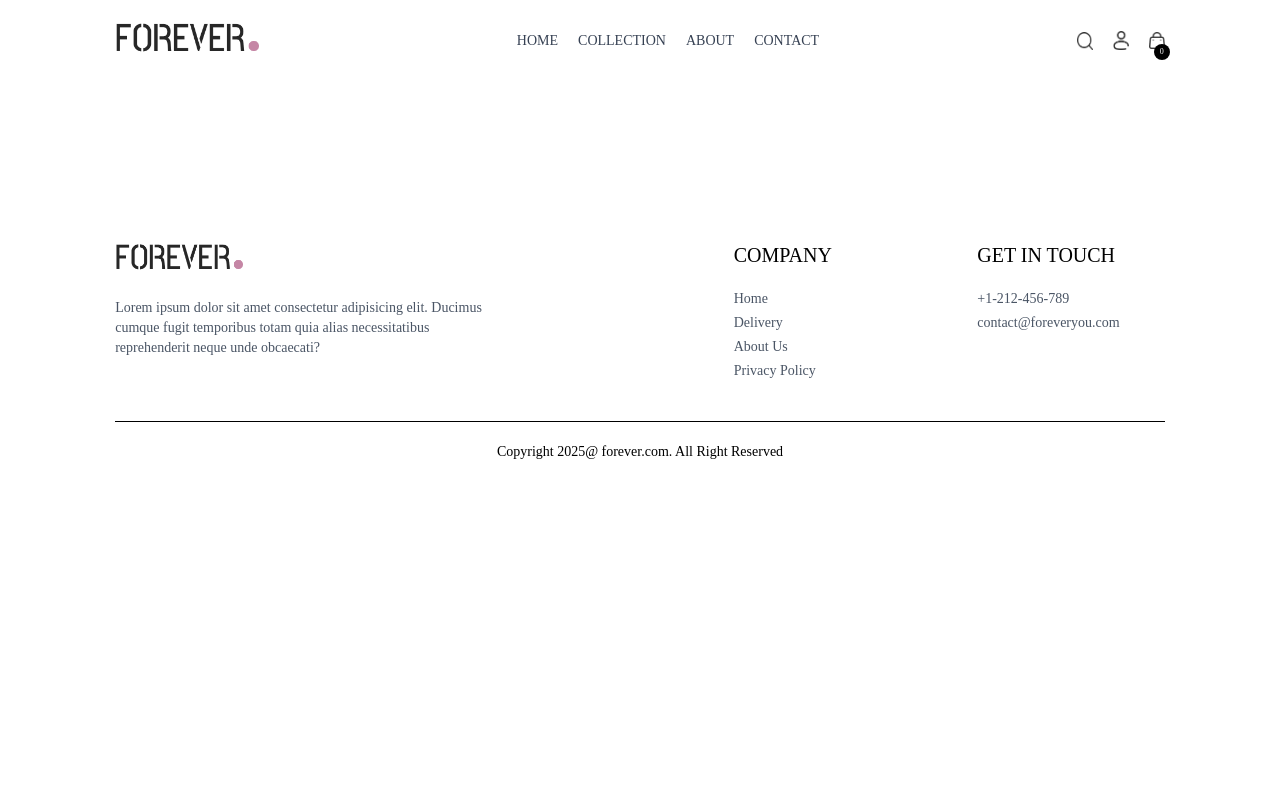
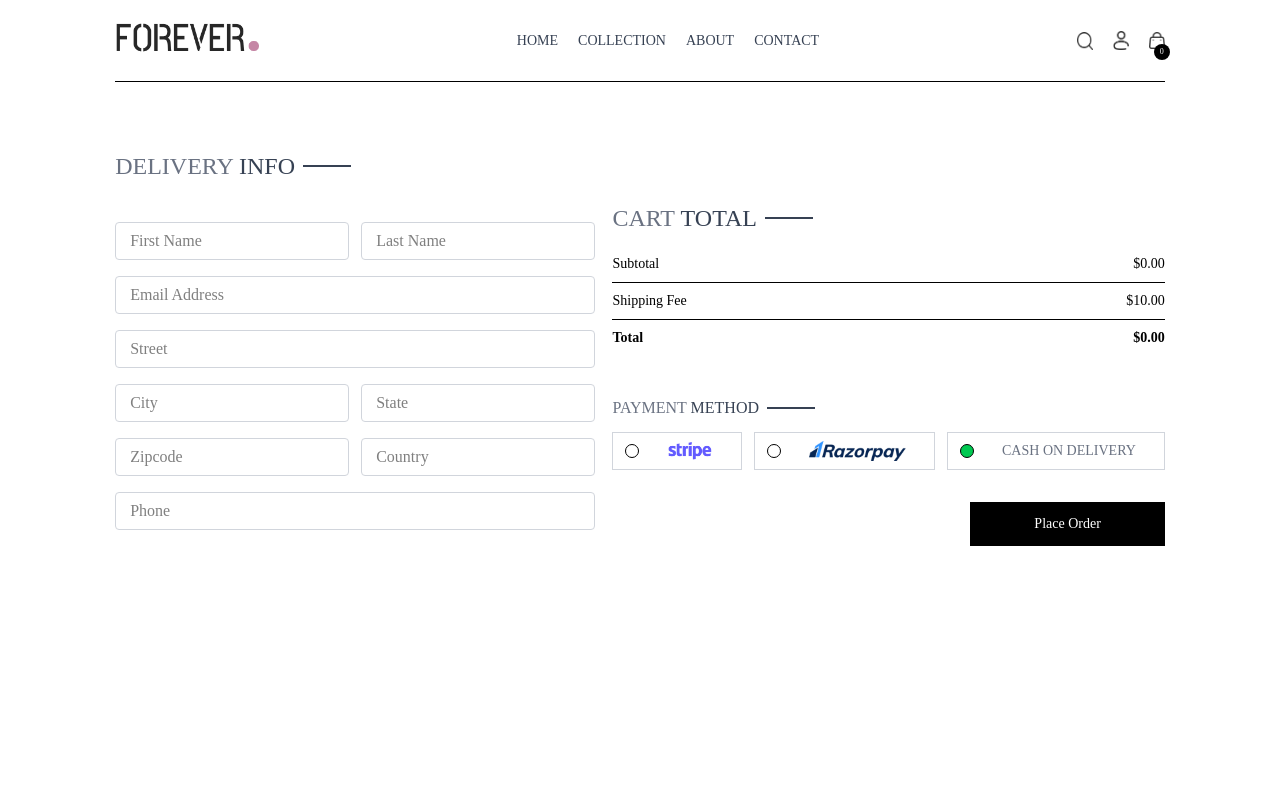
Before and after one commit to Anju-Vijay/TeeKay, a React (Vite) app in the folder frontend/: page /place-order in a window 1280 px wide. Shown: the top 800 px of the page. Built offline with nearby package versions, Linux system fonts and the light colour scheme.

Commit message:
CartTotla,PlaceOrde,Login page has been designed

```diff
--- a/frontend/src/App.jsx
+++ b/frontend/src/App.jsx
@@ -28,7 +28,7 @@ const App = () => {
         <Route path='/collections' element={<Collections/>}/>
         <Route path='/product/:productId' element={<Product/>}/>
         <Route path='/orders' element={<Orders/>}/>
-        <Route path='/placeorder' element={<PlaceOrder/>}/>
+        <Route path='/place-order' element={<PlaceOrder/>}/>
         <Route path='/cart' element={<Cart/>}/>
       </Routes>
       <Footer/>
--- a/frontend/src/components/CartTotal.jsx
+++ b/frontend/src/components/CartTotal.jsx
@@ -1,8 +1,36 @@
-import React from 'react'
+import React, { useContext } from 'react'
+import Title from './Title'
+import { ShopContext } from '../context/ShopContext'
 
 const CartTotal = () => {
-  return (
-    <div>CartTotal</div>
+    const {currency, delivery_fee, getCartAmount}=useContext(ShopContext)
+
+    const subtotal =  getCartAmount();
+    console.log('subTotal',subtotal)
+    const total = subtotal === 0 ? 0 : subtotal + delivery_fee;
+    return (
+    <div className='w-full'>
+        <div className='text-2xl'>
+            <Title text1={'CART'} text2={'TOTAL'}/>
+        </div>
+        <div className='flex flex-col gap-2 mt-2 text-sm'>
+            <div className='flex justify-between'>
+                <p>Subtotal</p>
+                <p>{currency}{Math.round(subtotal)}.00</p>
+            </div>
+            <hr />
+            <div className='flex justify-between'>
+                <p>Shipping Fee</p>
+                <p>{currency}{delivery_fee}.00</p>
+            </div>
+            <hr />
+            <div className='flex justify-between'>
+                <b>Total</b>
+                <b>{currency}{total}.00</b>
+            </div>
+
+        </div>
+    </div>
   )
 }
 
--- a/frontend/src/components/Navbar.jsx
+++ b/frontend/src/components/Navbar.jsx
@@ -31,7 +31,7 @@ const Navbar = () => {
       <div className='flex items-center py-2 gap-5'>
         <img src={assets.search_icon} className='w-4 h-4.5 cursor-pointer' alt="search icon" onClick={()=>setShowSearch(true)} />
         <div className='group relative'>
-          <img src={assets.profile_icon} alt='profile picture' className=' w-4 cursor-pointer'/>
+         <Link to='/login'> <img src={assets.profile_icon} alt='profile picture' className=' w-4 cursor-pointer'/></Link>
           <div className='group-hover:block hidden absolute dropdown-menu right-0 pt-4'>
             <div className='flex flex-col gap-2 w-36 py-3 px-5 bg-slate-100 text-gray-500 rounded '>
               <p className='cursor-pointer hover:text-black'>My Profile</p>
--- a/frontend/src/context/ShopContext.jsx
+++ b/frontend/src/context/ShopContext.jsx
@@ -1,9 +1,11 @@
-import React, { useEffect } from 'react'
-import { createContext,useState} from 'react'
+import React, { useEffect } from 'react';
+import { createContext,useState} from 'react';
+import {products} from '../assets/assets';
+import { toast } from 'react-toastify';
+import {useNavigate} from 'react-router-dom';
 
 export const ShopContext=createContext()
-import {products} from '../assets/assets'
-import { toast } from 'react-toastify'
+
 
 
 const ShopContextProvider = (props) => {
@@ -12,6 +14,7 @@ const ShopContextProvider = (props) => {
     const [search, setSearch]=useState('')
     const [showSearch, setShowSearch]=useState(false)
     const [cartItems,setCartItems]=useState({})
+    const navigate=useNavigate();
 
     const addToCart=async(itemId,size)=>{
 
@@ -58,11 +61,32 @@ const ShopContextProvider = (props) => {
         }
         setCartItems(cartData);
     }
+    const getCartAmount= ()=>{
+        let totalAmount=0
+        for(const items in cartItems){
+            const itemsInfo=products.find((product)=>product._id === items);
+            for(const item in cartItems[items]){
+                try {
+                    if(cartItems[items][item] > 0){
+
+                        totalAmount += itemsInfo.price * cartItems[items][item];
+
+                    }
+                } catch (error) {
+                    console.log('Error:',error)
+                }
+            }
+        }
+
+        return totalAmount
+
+    }
 
     const value={
         products,currency,delivery_fee,
         search,setSearch,showSearch,setShowSearch,
-        cartItems,addToCart,getCartCount, updateQuantity
+        cartItems,addToCart,getCartCount, updateQuantity,
+        getCartAmount,navigate
 
     }
     return (
--- a/frontend/src/pages/Cart.jsx
+++ b/frontend/src/pages/Cart.jsx
@@ -2,9 +2,10 @@ import React,{useContext, useEffect,useState} from 'react'
 import { ShopContext } from '../context/ShopContext'
 import Title from '../components/Title'
 import { assets } from '../assets/assets'
+import CartTotal from '../components/CartTotal'
 
 const Cart = () => {
-  const {products,currency,cartItems, updateQuantity}=useContext(ShopContext)
+  const {products,currency,cartItems, updateQuantity, navigate}=useContext(ShopContext)
   const [cartData,setCartData]=useState([])
   useEffect(()=>{
     const temp=[];
@@ -55,8 +56,14 @@ const Cart = () => {
           })
         }
       </div>
-
-
+      <div className='flex justify-end my-20'>
+        <div className='w-full sm:w-[450px]'>
+         <CartTotal/>
+         <div className='w-full text-end'>
+          <button onClick={()=>navigate('/place-order')} className='bg-black text-white text-sm my-8 px-8 py-3'>PROCEED TO CHECKOUT</button>
+         </div>
+        </div>
+      </div>
     </div>
   )
 }
--- a/frontend/src/pages/Orders.jsx
+++ b/frontend/src/pages/Orders.jsx
@@ -1,8 +1,44 @@
-import React from 'react'
+import React, { useContext } from 'react'
+import { ShopContext } from '../context/ShopContext'
+import Title from '../components/Title'
 
 const Orders = () => {
+  const {products,currency}=useContext(ShopContext)
+
   return (
-    <div>Orders</div>
+    <div className='border-t pt-16'>
+      <div className='text-2xl'>
+        <Title text1={'MY'} text2={'ORDERS'}/>
+
+      </div>
+      <div>
+        {products.slice(1,4).map((item,index)=>(
+          <div key={index} className='py-4 border-t border-b text-gray-600 flex flex-col md:flex-row md:items-center md:justify-between gap-4'>
+            <div className='flex items-start gap-6 text-sm'>
+              <img  className='w-16 sm:w-20' src={item.image[0]} alt="" />
+              <div>
+                <p className='sm:text-base font-medium'>{item.name}</p>
+                <div className='flex items-center gap-3 mt-2 text-base text-gray-700'>
+                  <p className='text-lg'>{currency}{item.price}</p>
+                  <p>Quantity: 1</p>
+                  <p>Size: M</p>
+                </div>
+                <p className='mt-2'>Date: <span className='text-gray-400'>25, jul, 2024</span></p>
+              </div>
+            </div>
+            <div className='md:w-1/2 flex justify-between'>
+              <div className='flex items-center gap-2'>
+                <p className='min-w-2 h-2 rounded-full bg-green-500'></p>
+                <p className='text-sm md:text-base'>Ready to ship</p>
+
+              </div>
+              <button className='border px-4 py-2 text-sm font-medium rounded-sm'>Track Order</button>
+            </div>
+          </div>
+        ))}
+      </div>
+
+    </div>
   )
 }
 
--- a/frontend/src/pages/PlaceOrder.jsx
+++ b/frontend/src/pages/PlaceOrder.jsx
@@ -1,8 +1,64 @@
-import React from 'react'
+import React, { useContext, useState } from 'react'
+import Title from '../components/Title'
+import CartTotal from '../components/CartTotal'
+import { assets } from '../assets/assets'
+import { ShopContext } from '../context/ShopContext'
 
 const PlaceOrder = () => {
+  const [method, setMethod]=useState('cod');
+  const {navigate}=useContext(ShopContext)
   return (
-    <div>PlaceOrder</div>
+    <div className='flex flex-col sm:flex-row justify-between gap-4 pt-5 sm:pt-14 min-h-[80vh] border-t'>
+      {/*-----------left side----------- */}
+      <div className='flex flex-col gap-4 w-full sm:max-w-[480px]'>
+        <div className='text-xl sm:text-2xl my-3'>
+          <Title text1={'DELIVERY'} text2={'INFO'}/>
+        </div>
+        <div className='flex  gap-3'>
+          <input className='border border-gray-300 rounded py-1.5 px-3.5 w-full' type="text" placeholder='First Name' />
+          <input className='border border-gray-300 rounded py-1.5 px-3.5 w-full' type="text" placeholder='Last Name' />
+        </div>
+        <input className='border border-gray-300 rounded py-1.5 px-3.5 w-full' type="email" placeholder='Email Address' />
+        <input className='border border-gray-300 rounded py-1.5 px-3.5 w-full' type="text" placeholder='Street' />
+        <div className='flex  gap-3'>
+          <input className='border border-gray-300 rounded py-1.5 px-3.5 w-full' type="text" placeholder='City' />
+          <input className='border border-gray-300 rounded py-1.5 px-3.5 w-full' type="text" placeholder='State' />
+
+        </div>
+        <div className='flex  gap-3'>
+          <input className='border border-gray-300 rounded py-1.5 px-3.5 w-full' type="number" placeholder='Zipcode' />
+          <input className='border border-gray-300 rounded py-1.5 px-3.5 w-full' type="text" placeholder='Country' />
+        </div>
+        <input className='border border-gray-300 rounded py-1.5 px-3.5 w-full' type="number" placeholder='Phone' />
+      </div>
+    {/* --------------right side ----------*/}
+      <div className='mt-8'>
+        <div className='mt-8 min-w-80'>
+          <CartTotal/>
+        </div>
+        <div className='mt-12'>
+          <Title text1={'PAYMENT'} text2={'METHOD'}/>
+          {/*------Payment Method Selection----- */}
+          <div className='flex gap-3 flex-col lg:flex-row'>
+            <div onClick={()=>setMethod('stripe')} className='flex items-center gap-3 border  border-gray-300 p-2 px-3 cursor-pointer'>
+              <p className={`min-w-3.5 h-3.5 border rounded-full ${method== 'stripe'? 'bg-green-500':''}`}></p>
+              <img className='h-5 mx-4' src={assets.stripe_logo} alt="" />
+            </div>
+            <div onClick={()=>setMethod('razorpay')} className='flex items-center gap-3 border  border-gray-300 p-2 px-3 cursor-pointer'>
+              <p className={`min-w-3.5 h-3.5 border rounded-full ${method== 'razorpay'? 'bg-green-500':''} `}></p>
+              <img className='h-5 mx-4' src={assets.razorpay_logo} alt="" />
+            </div>
+            <div onClick={()=>setMethod('cod')} className='flex items-center gap-3 border  border-gray-300 p-2 px-3 cursor-pointer'>
+              <p className={`min-w-3.5 h-3.5 border rounded-full ${method== 'cod'? 'bg-green-500':''}`}></p>
+              <p className='text-gray-500 text-sm font-medium mx-4'>CASH ON DELIVERY</p>
+            </div>
+          </div>
+          <div className='w-full text-end mt-8'>
+            <button onClick={()=>navigate('/orders')} className='bg-black text-white px-16 py-3 text-sm'>Place Order</button>
+          </div>
+        </div>
+      </div>
+    </div>
   )
 }
 
```
Also changed, not shown: frontend/src/pages/Login.jsx (+25 -2 lines).
